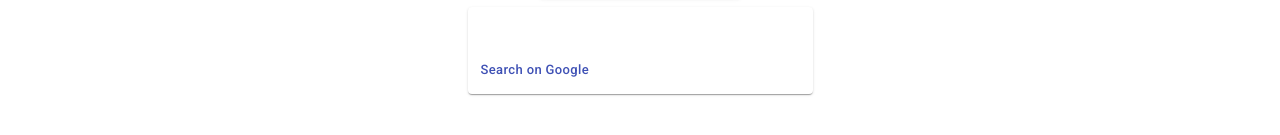
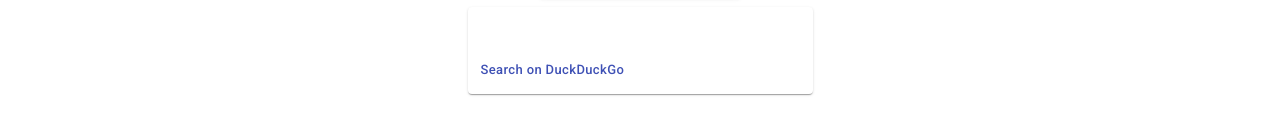
Before and after one commit to kira924age/meshi-web, a React (Create React App) app in the folder meshi-web-frontend/: page / in a window 1280 px wide. Shown: the part 187-322 px from the top of the page. Built offline with nearby package versions, Linux system fonts and the light colour scheme.

Commit message:
Change Search Engine (Google -> DuckDuckGo) #4

```diff
--- a/meshi-web-frontend/src/MeshiCard.js
+++ b/meshi-web-frontend/src/MeshiCard.js
@@ -20,7 +20,7 @@
 
 export default function MeshiCard(props) {
   const classes = useStyles();
-  const req = 'https://www.google.com/search?q=調布+' + props.meshi.title;
+  const req = 'https://duckduckgo.com/?q=調布+' + props.meshi.title;
   return (
     <Card className={classes.card}>
       <CardActionArea>
@@ -36,7 +36,7 @@
       <CardActions>
         <Button size="small" color="primary" style={{textTransform:"none"}}>
           <Link href= {req} target='_blank'>
-          Search on Google
+          Search on DuckDuckGo
           </Link>
         </Button>
       </CardActions>
```
